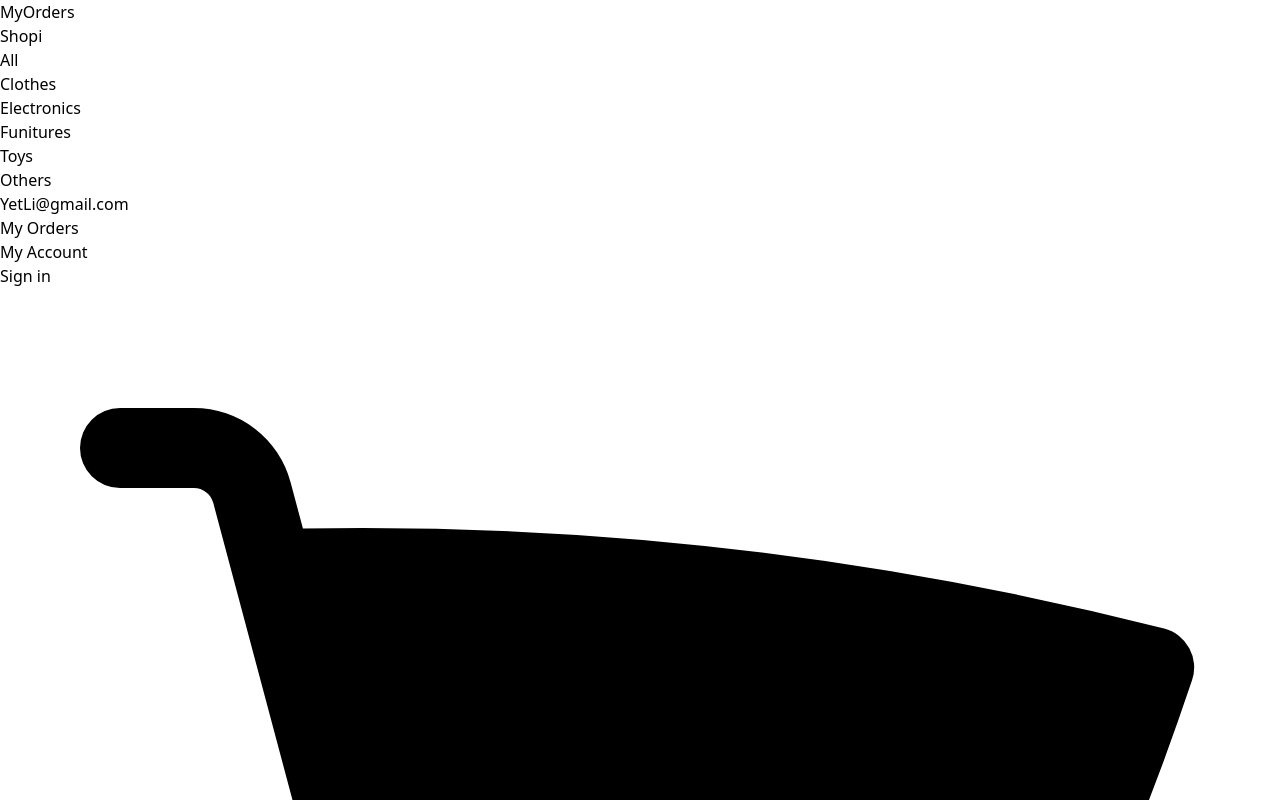
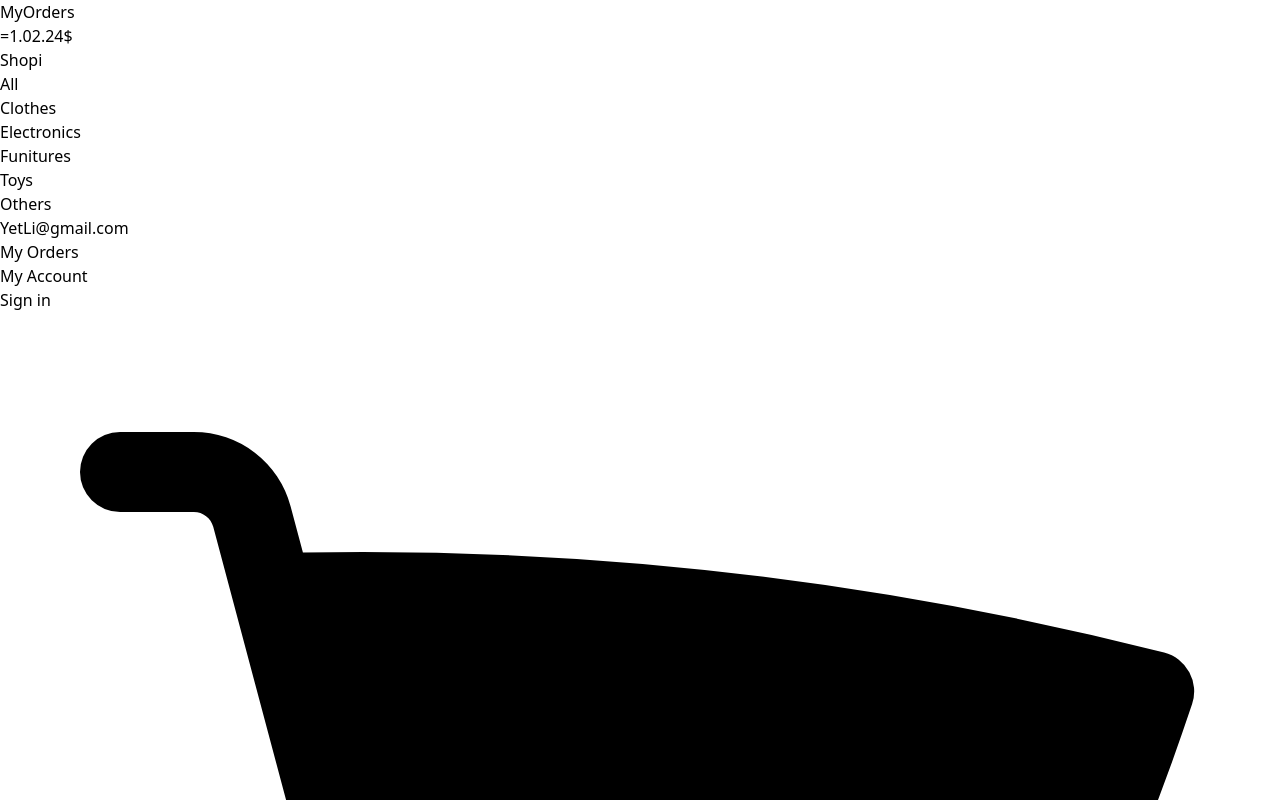
Before and after one commit to Isarok/Ecollec, a React (Vite) app: page /my-orders in a window 1280 px wide. Shown: the top 800 px of the page. Built offline with nearby package versions, Linux system fonts and the light colour scheme.

Commit message:
add page my orders

```diff
--- /dev/null
+++ b/src/Components/OrdersCard/index.jsx
@@ -0,0 +1,15 @@
+const OrdersCard = (props) => {
+  const { totalPrice, totalProducts } = props;
+
+  return (
+    <div className="flex justify-between items-center mb-4 border border-purple-700">
+      <p>
+        <span>=1.02.24</span>
+        <span>${totalPrice}</span>
+        <span>{totalProducts}</span>
+      </p>
+    </div>
+  );
+};
+
+export default OrdersCard;
--- a/src/Pages/MyOrder/index.jsx
+++ b/src/Pages/MyOrder/index.jsx
@@ -1,4 +1,6 @@
 import { useContext } from "react";
+import { Link } from "react-router-dom";
+import { ChevronLeftIcon } from "@heroicons/react/24/solid";
 import { ShoppingCartContext } from "../../Context";
 import Layaout from "../../Components/Layaout";
 import OrderCard from "../../Components/OrderCard";
@@ -7,7 +9,12 @@ const MyOrder = () => {
 
   return (
     <Layaout>
-      MyOrder
+      <div className="flex items-center justify-center relative w-80 mb-8">
+        <Link to="/my-orders" className="absolute left-0">
+          <ChevronLeftIcon className="w-6 h-6 cursor-pointer" />
+        </Link>
+        <h1>MyOrder</h1>
+      </div>
       <div className="flex flex-col w-80">
         {context.order?.slice(-1)[0].products.map((product) => (
           <OrderCard
--- a/src/Pages/MyOrders/index.jsx
+++ b/src/Pages/MyOrders/index.jsx
@@ -1,6 +1,28 @@
+import { useContext } from "react";
+import { Link } from "react-router-dom";
 import Layaout from "../../Components/Layaout";
+import { ShoppingCartContext } from "../../Context";
+import OrdersCard from "../../Components/OrdersCard";
 const MyOrders = () => {
-  return <Layaout>MyOrders</Layaout>;
+  const context = useContext(ShoppingCartContext);
+
+  return (
+    <Layaout>
+      <div className="flex items-center justify-center relative w-80 mb-4">
+        <h1>MyOrders</h1>
+      </div>
+
+      {context.order?.map((order, index) => {
+        <Link key={index} to={`/my-orders/${order.id}`}>
+          <OrdersCard
+            totalPrice={order.totalPrice}
+            totalProducts={order.totalProducts}
+          />
+        </Link>;
+      })}
+      <OrdersCard />
+    </Layaout>
+  );
 };
 
 export default MyOrders;
```
